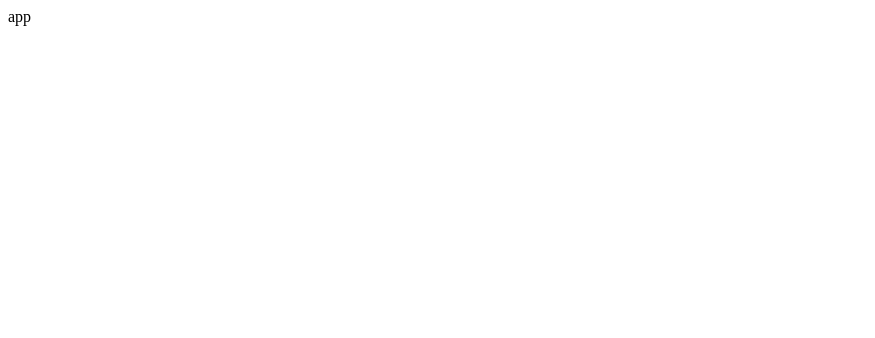
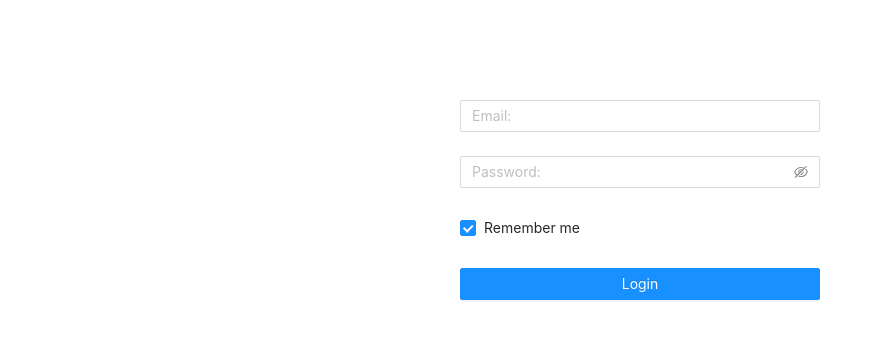
Before and after one commit to aldy97/Budget-Planner, a React (Create React App) app in the folder client/: page / in a window 1280 px wide. Shown: the top 338 px of the page, without its empty margins (0-875 px from the left). Built offline with nearby package versions, Linux system fonts and the light colour scheme.

Commit message:
added loginform

```diff
--- a/client/src/App.tsx
+++ b/client/src/App.tsx
@@ -1,7 +1,16 @@
 import React from "react";
+import Login from "./pages/Login";
+import { BrowserRouter, Route } from "react-router-dom";
+import { Provider } from "react-redux";
 
 const App: React.FC = () => {
-  return <div>app</div>;
+  return (
+    <div>
+      <BrowserRouter>
+        <Route path="/" exact component={() => <Login></Login>}></Route>
+      </BrowserRouter>
+    </div>
+  );
 };
 
 export default App;
--- /dev/null
+++ b/client/src/components/LoginForm.tsx
@@ -0,0 +1,71 @@
+import React, { useState } from "react";
+import styled from "styled-components";
+import { Form, Input, Button, Checkbox } from "antd";
+
+const StyledForm = styled(Form)`
+  width: 360px;
+  margin-top: 100px;
+  margin-left: auto;
+  margin-right: auto;
+`;
+
+function LoginForm() {
+  const [email, setEmail] = useState("");
+  const [password, setPassword] = useState("");
+
+  const handleLoginBtnClick = () => {
+    console.log([email, password]);
+  };
+
+  const handleEmailChange = (e: any) => {
+    setEmail(e.target.value);
+  };
+
+  const handlePasswordChange = (e: any) => {
+    setPassword(e.target.value);
+  };
+
+  const onFinish = (values: any) => {
+    console.log("Success:", values);
+  };
+
+  const onFinishFailed = (errorInfo: any) => {
+    console.log("Failed:", errorInfo);
+  };
+
+  return (
+    <StyledForm
+      name="basic"
+      initialValues={{ remember: true }}
+      onFinish={onFinish}
+      onFinishFailed={onFinishFailed}
+    >
+      <Form.Item rules={[{ required: true, message: "Please input your email!" }]}>
+        <Input onChange={handleEmailChange} placeholder="Email:" />
+      </Form.Item>
+
+      <Form.Item
+        rules={[{ required: true, message: "Please input your password!" }]}
+      >
+        <Input.Password onChange={handlePasswordChange} placeholder="Password:" />
+      </Form.Item>
+
+      <Form.Item name="remember" valuePropName="checked">
+        <Checkbox>Remember me</Checkbox>
+      </Form.Item>
+
+      <Form.Item>
+        <Button
+          style={{ width: 360 }}
+          type="primary"
+          htmlType="submit"
+          onClick={handleLoginBtnClick}
+        >
+          Login
+        </Button>
+      </Form.Item>
+    </StyledForm>
+  );
+}
+
+export default LoginForm;
--- a/client/src/index.tsx
+++ b/client/src/index.tsx
@@ -1,6 +1,7 @@
 import React from "react";
 import ReactDOM from "react-dom";
 import App from "./App";
+import "antd/dist/antd.css";
 
 ReactDOM.render(
   <React.StrictMode>
--- /dev/null
+++ b/client/src/pages/Login.tsx
@@ -0,0 +1,12 @@
+import React from "react";
+import LoginForm from "../components/LoginForm";
+
+function Login() {
+  return (
+    <div>
+      <LoginForm></LoginForm>
+    </div>
+  );
+}
+
+export default Login;
--- /dev/null
+++ b/client/src/react-app-env.d.ts
@@ -0,0 +1 @@
+/// <reference types="react-scripts" />
--- /dev/null
+++ b/client/src/utils/constants.ts
@@ -0,0 +1 @@
+export const API_URL = "http://localhost:7001";
```
Also changed, not shown: client/package.json (+7 -0 lines), 1 other file (tests, documents, lock files or other folders).
